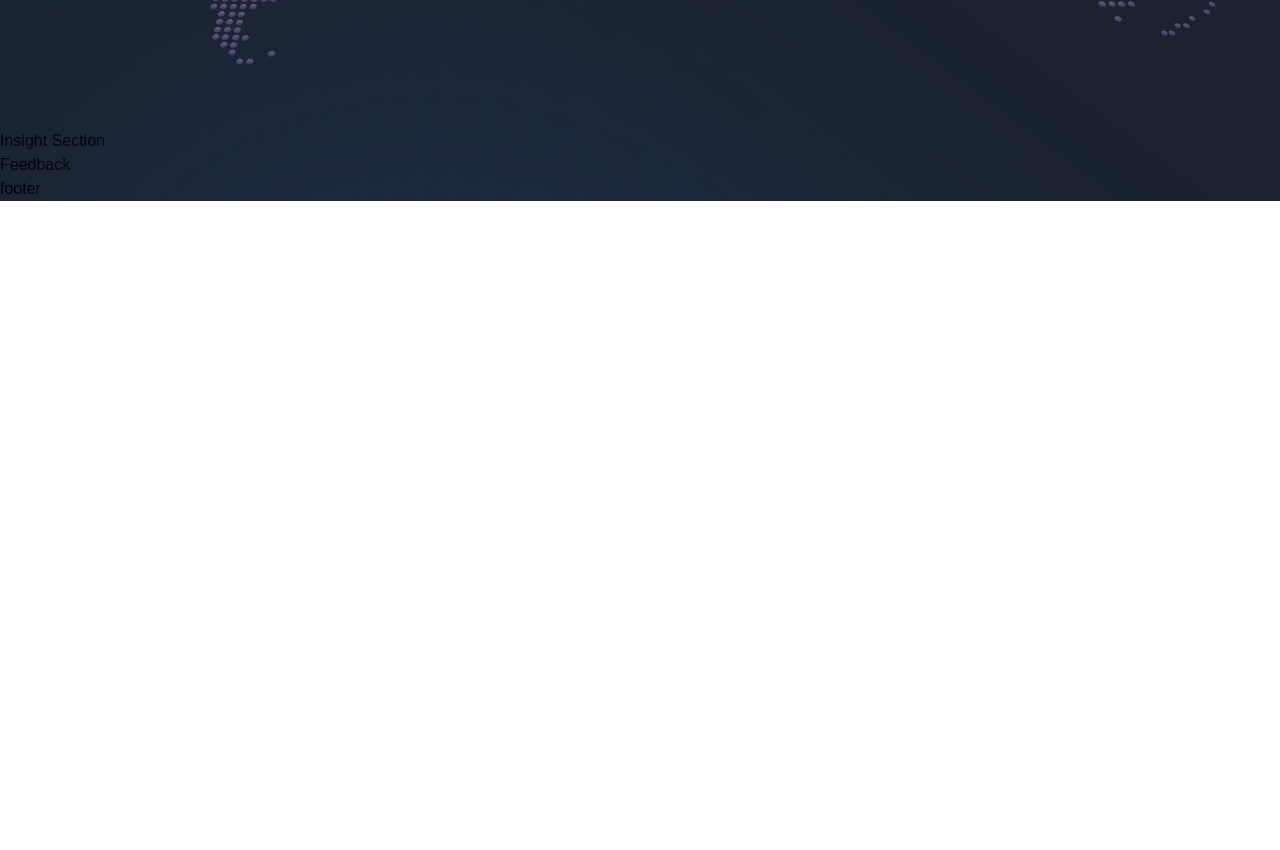
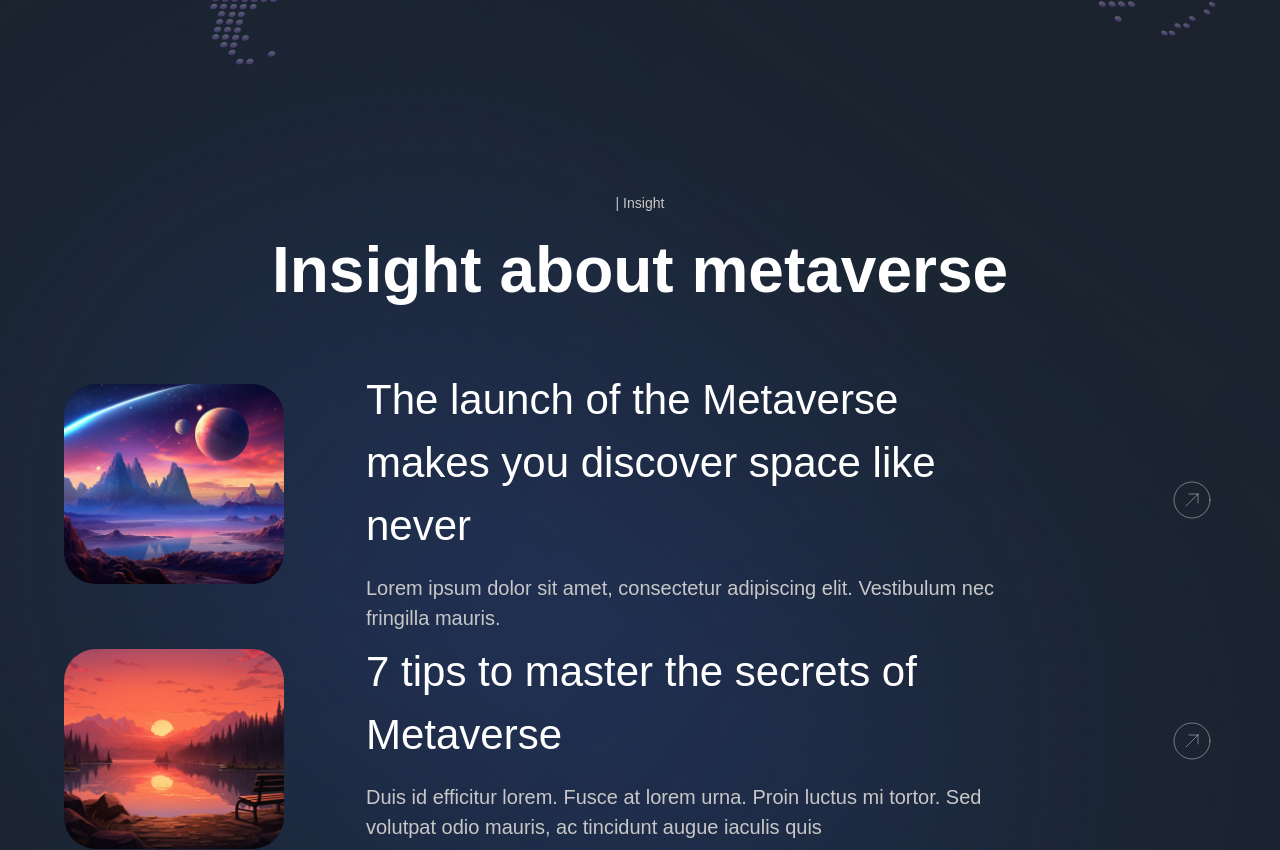
Before and after one commit to CodeCrusader80/celestialsyntax-nextjs-app, a Next.js app: page / in a window 1280 px wide. Shown: the part 4760-5610 px from the top of the page. Before the commit the page ends 4961 px from the top, so only its background shows below. Built offline with nearby package versions, Linux system fonts and the light colour scheme.

Commit message:
Cards section complete

```diff
--- a/components/insightcard.jsx
+++ b/components/insightcard.jsx
@@ -1,7 +1,32 @@
-const InsightCard = () => (
-    <div>
-        Insight Card
-    </div>
+'use client';
+import {motion} from "framer-motion";
+import {fadeIn} from "@/utils/motion";
+
+const InsightCard = ({imgUrl, title, subtitle, index}) => (
+    <motion.div
+    variants={fadeIn('up', 'spring', index * 0.5, 1)}
+    className={"flex md:flex-row flex-col gap-5"}
+    >
+        <img
+            src={imgUrl}
+            alt={"planet"}
+            className={"md:w-[220px] sm:w-[220px] w-full h-[200px] rounded-[32px] object-cover mt-4"}
+        />
+        <div className={"w-full flex justify-between items-center"}>
+            <div className={"flex-1 md:ml-[62px] flex flex-col max-w-[650px]"}>
+                <h4 className={"font-normal lg:text-[42px] text-[26px] text-white"}>{title}</h4>
+                <p className={"mt-[16px] font-normal lg:text-[20px] text-[14px] text-secondary-white"}>{subtitle}</p>
+            </div>
+            <div>
+                <img
+                    src={"/arrow-circle-up-right-svgrepo-com.svg"}
+                    alt={"arrow"}
+                    className={"lg:w-[60px] lg:h-[60px] w-[40px] h-[40px] pl-3"}
+                />
+            </div>
+
+        </div>
+    </motion.div>
 );
 
 export default InsightCard;
--- a/sections/Insight.jsx
+++ b/sections/Insight.jsx
@@ -1,6 +1,33 @@
+'use client';
+
+import {motion} from "framer-motion";
+import styles from "@/styles";
+import {staggerContainer} from "@/utils/motion";
+import {TitleText, TypingText, InsightCard} from "@/components";
+import {insights} from "@/constants";
+import insight from "@/sections/Insight";
+
 const Insight = () => (
-    <section>
-        Insight Section
+    <section className={`${styles.paddings} relative z-10`}>
+        <motion.div
+            variants={staggerContainer}
+            initial={"hidden"}
+            whileInView={"show"}
+            viewport={{ once:false, amount: 0.25}}
+            className={`${styles.innerWidth} mx-auto flex flex-col`}
+        >
+            <TypingText title={"| Insight"} textStyles={"text-center"}/>
+            <TitleText title={"Insight about metaverse"} textStyles={"text-center"}/>
+            <div className={"mt-[50px] flex-col gap-[30px]"}>
+                {insights.map((insight, index) => (
+                    <InsightCard
+                        key={`insight-${index}`}
+                        {...insight}
+                        index={index + 1}
+                    />
+                ))}
+            </div>
+        </motion.div>
     </section>
 );
 
--- a/sections/World.jsx
+++ b/sections/World.jsx
@@ -44,9 +44,9 @@ const World = () => (
                         className={"w-full h-full"}
                     />
                 </div>
-                <div className={"absolute top-1/2 left-20 w-[70px] h-[70px] p-[6px] rounded-full bg-[#5D6680]"}>
+                <div className={"absolute top-1/2 left-[45%] w-[70px] h-[70px] p-[6px] rounded-full bg-[#5D6680]"}>
                     <img
-                        src={"/people-01.png"}
+                        src={"/people-03.png"}
                         alt={"people"}
                         className={"w-full h-full"}
                     />
```
